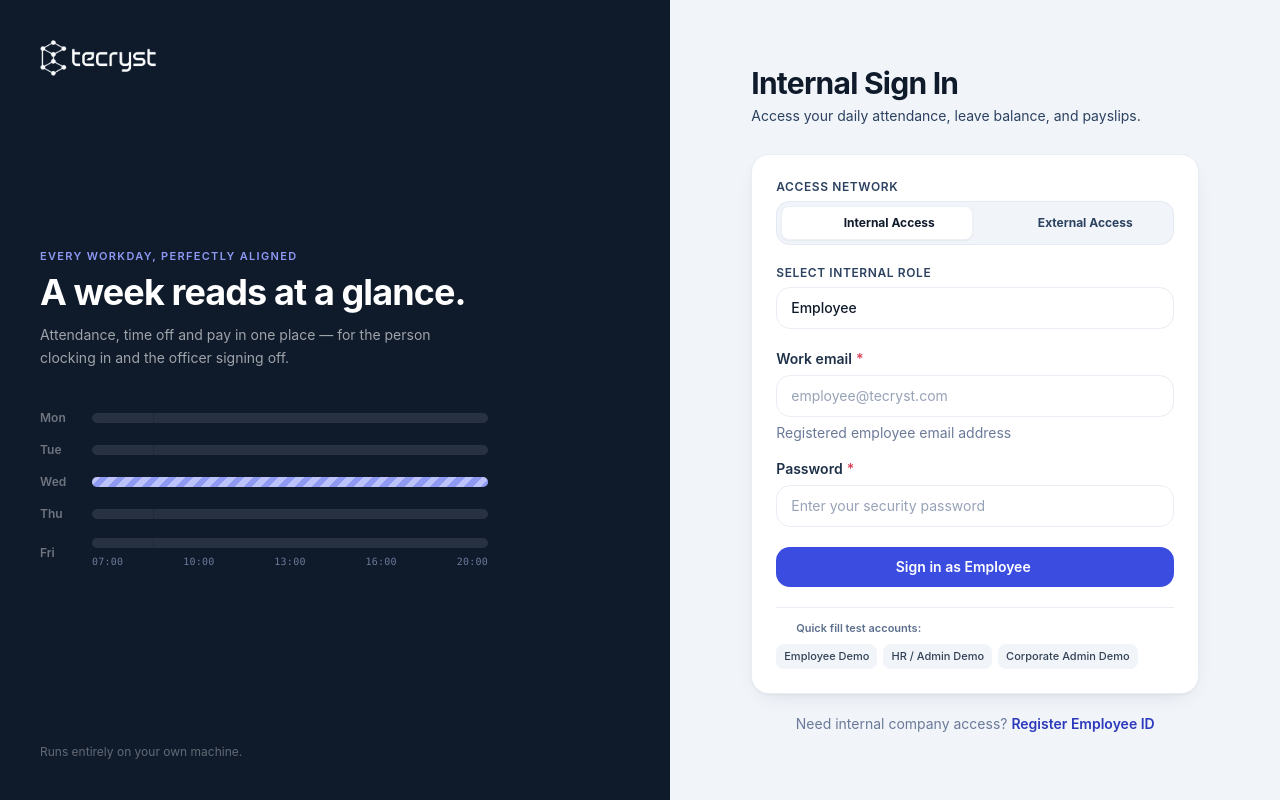
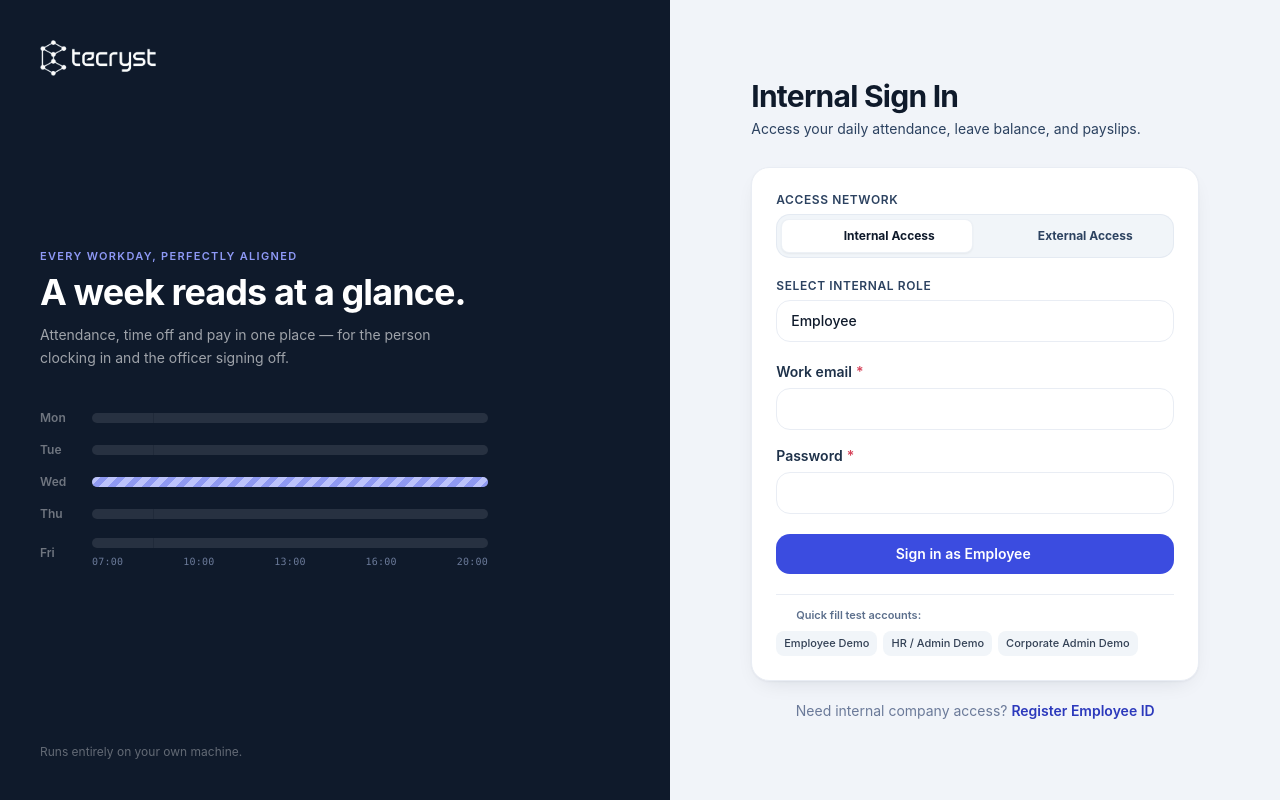
Before and after one commit to sj422159/Odoo-nmit-dayflow-2026, a React (Vite) app in the folder frontend/: page /signin in a window 1280 px wide. Built offline with nearby package versions, Linux system fonts and the light colour scheme; no server answers; some icons are missing.

Commit message:
chore(auth): remove placeholders and hint from signin form fields

```diff
--- a/frontend/src/pages/SignIn.tsx
+++ b/frontend/src/pages/SignIn.tsx
@@ -192,26 +192,12 @@ export default function SignIn() {
             label={accessType === 'EXTERNAL' ? 'Corporate email' : 'Work email'}
             htmlFor="email"
             error={errors.email?.message}
-            hint={
-              accessType === 'EXTERNAL'
-                ? 'Corporate / Admin email ID'
-                : internalRole === 'EMPLOYEE'
-                ? 'Registered employee email address'
-                : 'HR officer / Administrator email'
-            }
             required
           >
             <Input
               id="email"
               type="email"
               autoComplete="email"
-              placeholder={
-                accessType === 'EXTERNAL'
-                  ? 'corp.admin@tecryst.com'
-                  : internalRole === 'EMPLOYEE'
-                  ? 'employee@tecryst.com'
-                  : 'hr.admin@tecryst.com'
-              }
               invalid={!!errors.email}
               {...register('email')}
             />
@@ -222,7 +208,6 @@ export default function SignIn() {
               id="password"
               type="password"
               autoComplete="current-password"
-              placeholder="Enter your security password"
               invalid={!!errors.password}
               {...register('password')}
             />
```
